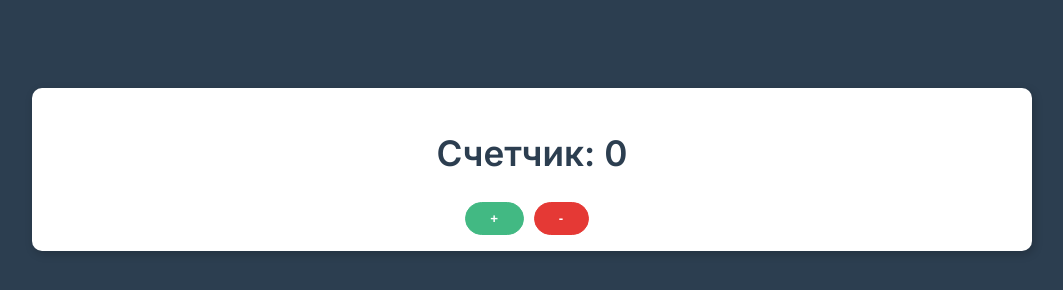
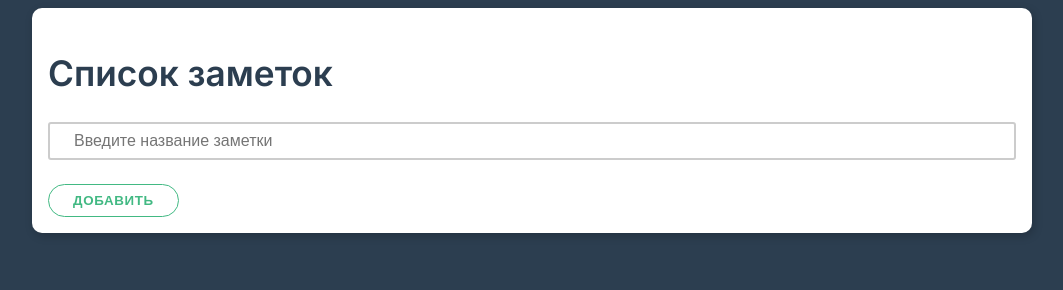
Before and after one commit to Kurmasov01/PetProject, a plain HTML site: page index.html in a window 1280 px wide. Shown: the whole page, without its empty margins (108-1171 px from the left). Drawn offline with nearby package versions, Linux system fonts and the light colour scheme.

Commit message:
основы 2

```diff
--- a/app.js
+++ b/app.js
@@ -1,9 +1,24 @@
 const App = {
     data() {
         return {
-            counter: 0
+            title: 'Список заметок',
+            notePlaceholder: 'Введите название заметки',
+            inputValue: '',
+            notes: []
         }
-    }
+    },
+    methods: {
+        changeInput() {
+            console.log(this.inputValue)
+        },
+        addNote(){
+            this.notes.push(this.inputValue)
+            this.inputValue = ''
+        },
+        deleteNote(index) {
+            this.notes.splice(index, 1)
+        }
+    },
 }
 const app = Vue.createApp(App)
 app.mount('#app')
--- a/index.html
+++ b/index.html
@@ -4,19 +4,31 @@
     <meta charset="UTF-8" />
     <meta name="viewport" content="width=device-width, initial-scale=1.0" />
     <title>Document</title>
-    <link rel="stylesheet" href="theme.css">
+    <link rel="stylesheet" href="theme.css" />
   </head>
   <body>
-    <div class="container pt-5" id="app">
-      <div class="card center">
-        <h1>Счетчик: {{counter}}</h1>
-        <div>
-          <button class="btn primary">+</button>
-          <button class="btn danger">-</button>
+    <div class="container" id="app">
+      <div class="card">
+        <h1>{{title}}</h1>
+        <div class="form-control">
+          <input
+            type="text"
+            value="{{inputValue}}"
+            v-bind:placeholder="notePlaceholder"
+            v-model="inputValue"
+            v-on:keypress.enter="addNote"
+          />
         </div>
+        <h1>{{inputValue}}</h1>
+        <button class="btn" v-on:click="addNote">Добавить</button>
+        <ul class="list">
+          <li class="list-item" v-for="(item, index) in notes" :key="index">
+            {{item}}
+            <button class="btn danger" v-on:click="deleteNote(index)">удалить</button>
+          </li>
+        </ul>
       </div>
     </div>
-
 
     <script src="https://unpkg.com/vue@3/dist/vue.global.js"></script>
     <script src="app.js"></script>
```
